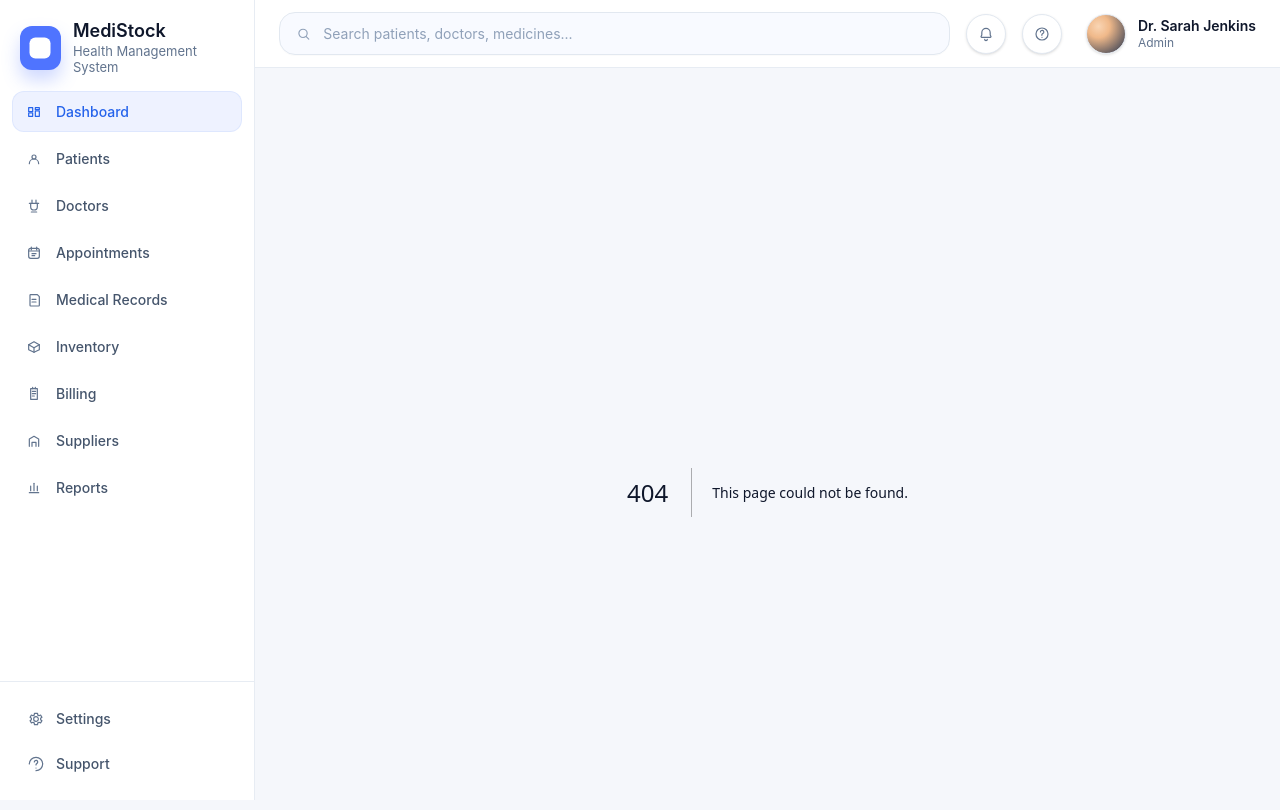
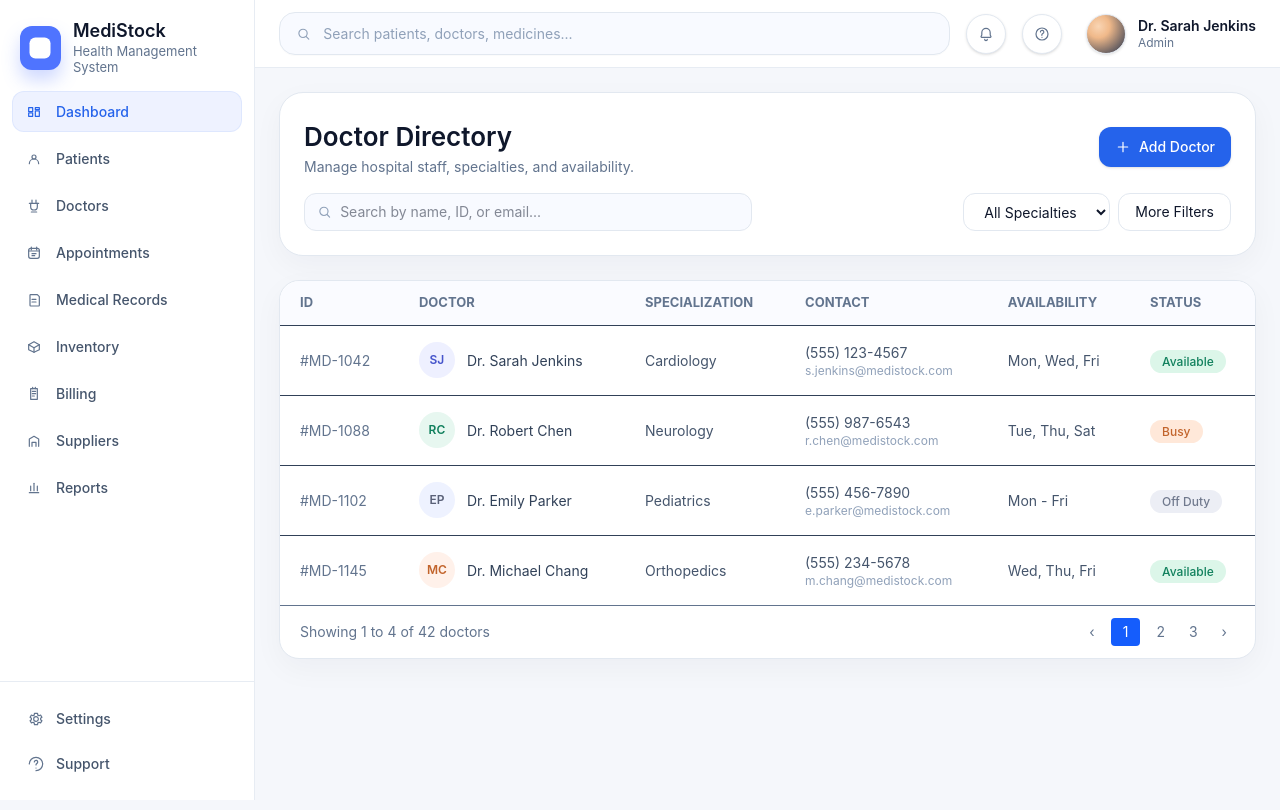
Before and after one commit to Chathurapadmal/Medixora, a Next.js app: page /doctors in a window 1280 px wide. Before the commit this address had no page. Shown: the top 810 px of the page. Built offline with nearby package versions, Linux system fonts and the light colour scheme.

Commit message:
add doctor directory

```diff
--- /dev/null
+++ b/pages/doctors.tsx
@@ -0,0 +1,188 @@
+import {
+  PlusIcon,
+  SearchIcon,
+} from "@/components/dashboard-icons";
+
+const doctors = [
+  {
+    id: "#MD-1042",
+    name: "Dr. Sarah Jenkins",
+    initials: "SJ",
+    color: "bg-[#eef0ff] text-[#4554cb]",
+    specialization: "Cardiology",
+    phone: "(555) 123-4567",
+    email: "s.jenkins@medistock.com",
+    availability: "Mon, Wed, Fri",
+    status: "Available",
+    statusClass: "bg-[#dcf6e9] text-[#11805d]",
+  },
+  {
+    id: "#MD-1088",
+    name: "Dr. Robert Chen",
+    initials: "RC",
+    color: "bg-[#e7f7f0] text-[#11805d]",
+    specialization: "Neurology",
+    phone: "(555) 987-6543",
+    email: "r.chen@medistock.com",
+    availability: "Tue, Thu, Sat",
+    status: "Busy",
+    statusClass: "bg-[#ffe8d9] text-[#c2642c]",
+  },
+  {
+    id: "#MD-1102",
+    name: "Dr. Emily Parker",
+    initials: "EP",
+    color: "bg-[#eef2ff] text-[#5a6178]",
+    specialization: "Pediatrics",
+    phone: "(555) 456-7890",
+    email: "e.parker@medistock.com",
+    availability: "Mon - Fri",
+    status: "Off Duty",
+    statusClass: "bg-[#eceef5] text-[#70798d]",
+  },
+  {
+    id: "#MD-1145",
+    name: "Dr. Michael Chang",
+    initials: "MC",
+    color: "bg-[#fff1ea] text-[#c2642c]",
+    specialization: "Orthopedics",
+    phone: "(555) 234-5678",
+    email: "m.chang@medistock.com",
+    availability: "Wed, Thu, Fri",
+    status: "Available",
+    statusClass: "bg-[#dcf6e9] text-[#11805d]",
+  },
+];
+
+export default function DoctorsPage() {
+  return (
+    <div className="mx-auto max-w-[1280px] space-y-6">
+
+      {/* HEADER */}
+      <div className="flex flex-col gap-4 rounded-[24px] border border-slate-200 bg-white p-5 shadow-[0_10px_30px_rgba(15,23,42,0.04)] lg:p-6">
+        <div className="flex flex-col gap-4 xl:flex-row xl:items-center xl:justify-between">
+
+          <div>
+            <h1 className="text-[26px] font-semibold text-slate-900">
+              Doctor Directory
+            </h1>
+            <p className="text-[14px] text-slate-500">
+              Manage hospital staff, specialties, and availability.
+            </p>
+          </div>
+
+          <button className="inline-flex items-center gap-2 rounded-xl bg-[#2563eb] px-4 py-2.5 text-sm font-medium text-white shadow hover:bg-[#1d4ed8]">
+            <PlusIcon className="h-4 w-4" />
+            Add Doctor
+          </button>
+        </div>
+
+        {/* SEARCH + FILTER */}
+        <div className="flex flex-col gap-3 md:flex-row md:items-center md:justify-between">
+
+          {/* SEARCH */}
+          <div className="flex items-center gap-2 rounded-xl border border-slate-200 bg-[#f8faff] px-3 py-2 w-full md:max-w-md">
+            <SearchIcon className="h-4 w-4 text-slate-400" />
+            <input
+              placeholder="Search by name, ID, or email..."
+              className="w-full bg-transparent text-sm outline-none"
+            />
+          </div>
+
+          {/* FILTERS */}
+          <div className="flex gap-2">
+            <select className="rounded-xl border border-slate-200 px-4 py-2 text-sm bg-white">
+              <option>All Specialties</option>
+              <option>Cardiology</option>
+              <option>Neurology</option>
+              <option>Pediatrics</option>
+              <option>Orthopedics</option>
+            </select>
+
+            <button className="rounded-xl border border-slate-200 px-4 py-2 text-sm hover:bg-slate-50">
+              More Filters
+            </button>
+          </div>
+        </div>
+      </div>
+
+      {/* TABLE */}
+      <div className="rounded-[20px] border border-slate-200 bg-white shadow-[0_10px_30px_rgba(15,23,42,0.04)]">
+        <div className="overflow-hidden rounded-[20px]">
+          <table className="w-full text-left">
+
+            <thead>
+              <tr className="bg-[#fafbff] text-[13px] text-slate-500">
+                <th className="px-5 py-3">ID</th>
+                <th className="px-5 py-3">DOCTOR</th>
+                <th className="px-5 py-3">SPECIALIZATION</th>
+                <th className="px-5 py-3">CONTACT</th>
+                <th className="px-5 py-3">AVAILABILITY</th>
+                <th className="px-5 py-3">STATUS</th>
+              </tr>
+            </thead>
+
+            <tbody className="text-[14px] text-slate-700">
+              {doctors.map((d) => (
+                <tr key={d.id} className="border-t">
+
+                  {/* ID */}
+                  <td className="px-5 py-4 text-slate-500">
+                    {d.id}
+                  </td>
+
+                  {/* DOCTOR */}
+                  <td className="px-5 py-4">
+                    <div className="flex items-center gap-3">
+                      <div className={`h-9 w-9 flex items-center justify-center rounded-full text-xs font-semibold ${d.color}`}>
+                        {d.initials}
+                      </div>
+                      <span>{d.name}</span>
+                    </div>
+                  </td>
+
+                  {/* SPECIALIZATION */}
+                  <td className="px-5 py-4 text-slate-600">
+                    {d.specialization}
+                  </td>
+
+                  {/* CONTACT */}
+                  <td className="px-5 py-4 text-slate-600">
+                    <div>{d.phone}</div>
+                    <div className="text-xs text-slate-400">{d.email}</div>
+                  </td>
+
+                  {/* AVAILABILITY */}
+                  <td className="px-5 py-4 text-slate-600">
+                    {d.availability}
+                  </td>
+
+                  {/* STATUS */}
+                  <td className="px-5 py-4">
+                    <span className={`rounded-full px-3 py-1 text-xs font-medium ${d.statusClass}`}>
+                      {d.status}
+                    </span>
+                  </td>
+
+                </tr>
+              ))}
+            </tbody>
+          </table>
+        </div>
+
+        {/* FOOTER */}
+        <div className="flex items-center justify-between px-5 py-3 text-sm text-slate-500 border-t">
+          <span>Showing 1 to 4 of 42 doctors</span>
+
+          <div className="flex items-center gap-2">
+            <button className="px-2 py-1">‹</button>
+            <button className="px-3 py-1 bg-blue-600 text-white rounded">1</button>
+            <button className="px-2 py-1">2</button>
+            <button className="px-2 py-1">3</button>
+            <button className="px-2 py-1">›</button>
+          </div>
+        </div>
+      </div>
+    </div>
+  );
+}
```
